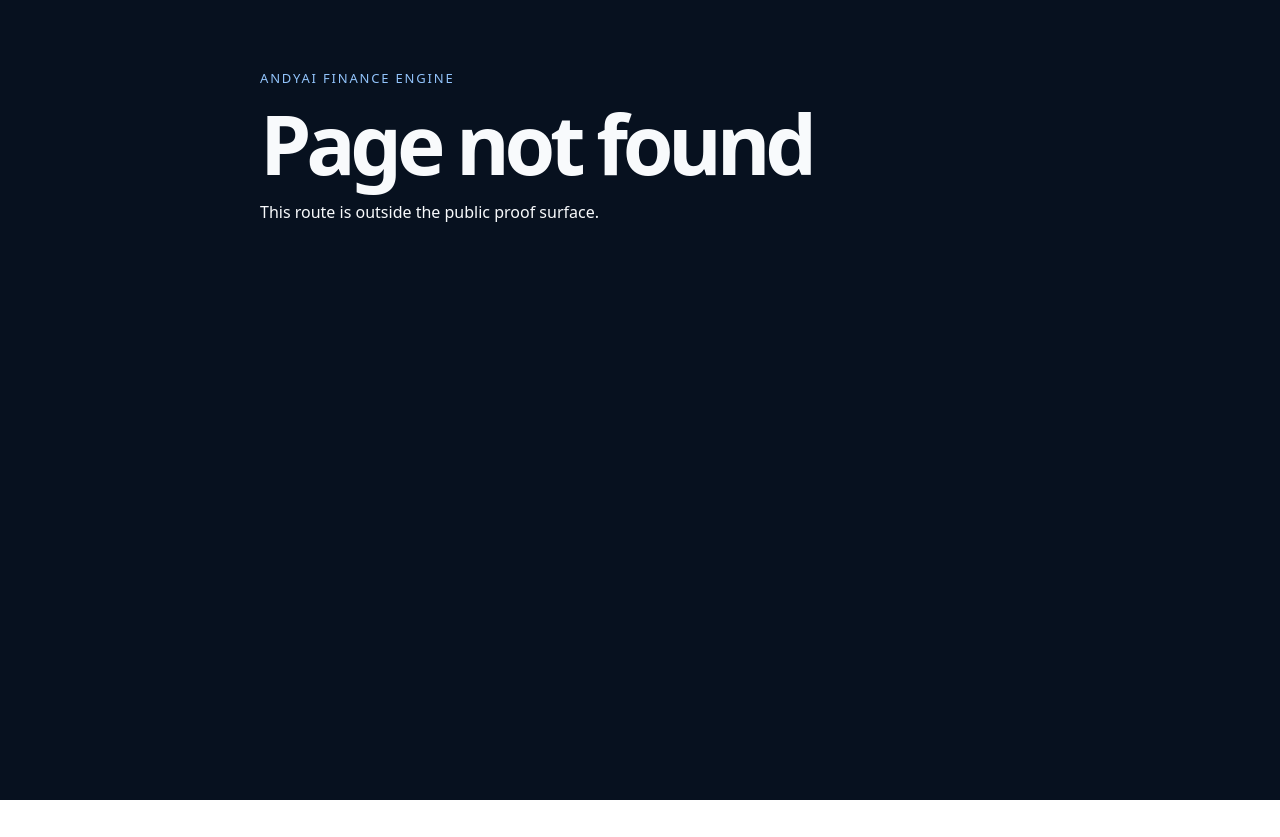
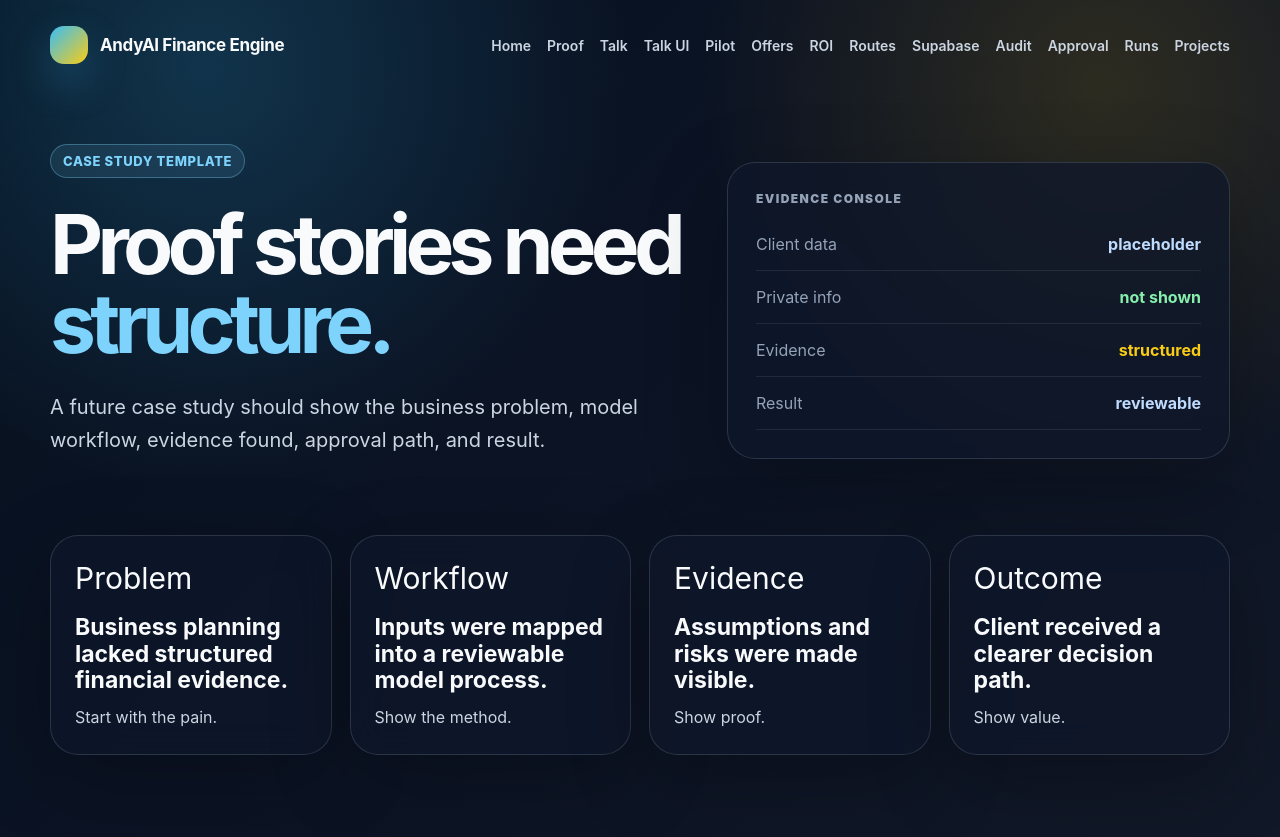
Before and after one commit to kolundzic/andyai-finance-engine, a Next.js app: page /case-study in a window 1280 px wide. Before the commit this address had no page. Before the commit the page ends 800 px from the top, so only its background shows below. Built offline with nearby package versions, Linux system fonts and the light colour scheme.

Commit message:
feat: add v17.5.0 case study template

```diff
--- /dev/null
+++ b/app/case-study/page.tsx
@@ -0,0 +1,31 @@
+import { EvidenceConsole, FeatureGrid, PrestigePage } from "../../src/ui/finance-prestige-system";
+
+export const metadata = {
+  title: "AndyAI Finance Engine — Case Study Template",
+  description: "Template for future client proof stories.",
+};
+
+export default function CaseStudyPage() {
+  return (
+    <PrestigePage
+      active="/demo"
+      badge="Case Study Template"
+      title="Proof stories need"
+      accent="structure."
+      lead="A future case study should show the business problem, model workflow, evidence found, approval path, and result."
+      right={<EvidenceConsole rows={[
+        ["Client data", "placeholder", "blue"],
+        ["Private info", "not shown", "green"],
+        ["Evidence", "structured", "gold"],
+        ["Result", "reviewable", "blue"],
+      ]} />}
+    >
+      <FeatureGrid items={[
+        ["Problem", "Business planning lacked structured financial evidence.", "Start with the pain."],
+        ["Workflow", "Inputs were mapped into a reviewable model process.", "Show the method."],
+        ["Evidence", "Assumptions and risks were made visible.", "Show proof."],
+        ["Outcome", "Client received a clearer decision path.", "Show value."],
+      ]} />
+    </PrestigePage>
+  );
+}
--- a/package.json
+++ b/package.json
@@ -1,6 +1,6 @@
 {
   "name": "andyai-finance-engine",
-  "version": "17.4.0",
+  "version": "17.5.0",
   "private": true,
   "description": "AndyAI Finance Engine — public showcase powered by a governed financial modeling core.",
   "scripts": {
```
Also changed, not shown: 3 other files (tests, documents, lock files or other folders).
